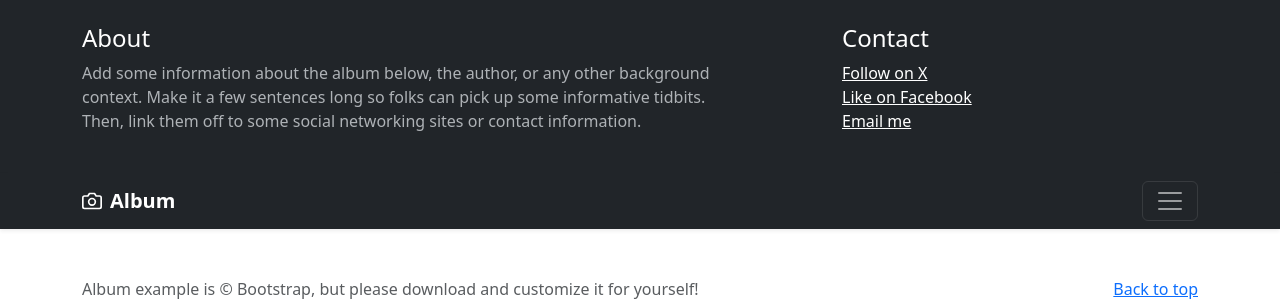
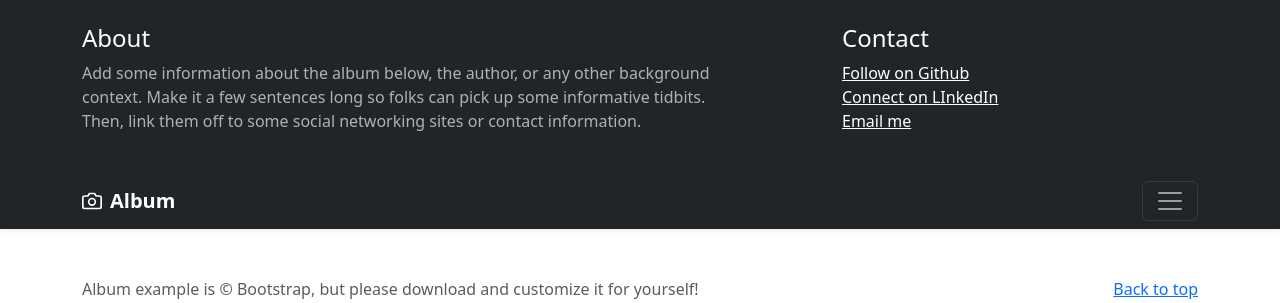
Before and after one commit to SkyfuryX/portfolio, a Django app: template static/templates/home.html in a window 1280 px wide, after a click that opens the changed part. Shown: the top 303 px of the page. Run offline with Django 5.2, Linux system fonts and the light colour scheme; the template is opened without the code that fills it, so the values that code supplies are empty; parts of the project's set-up code (start-up, migrations or seed data) failed here and were passed over; some libraries are stand-ins or nearby versions.

Commit message:
base template replaced

```diff
--- a/portfolio/templates/base.html
+++ b/portfolio/templates/base.html
@@ -208,8 +208,8 @@
             <div class="col-sm-4 offset-md-1 py-4">
               <h4>Contact</h4>
               <ul class="list-unstyled">
-                <li><a href="#" class="text-white">Follow on X</a></li>
-                <li><a href="#" class="text-white">Like on Facebook</a></li>
+                <li><a href="https://github.com/SkyfuryX" class="text-white">Follow on Github</a></li>
+                <li><a href="https://www.linkedin.com/in/gannon-shanley/" class="text-white">Connect on LInkedIn</a></li>
                 <li><a href="#" class="text-white">Email me</a></li>
               </ul>
             </div>
```
